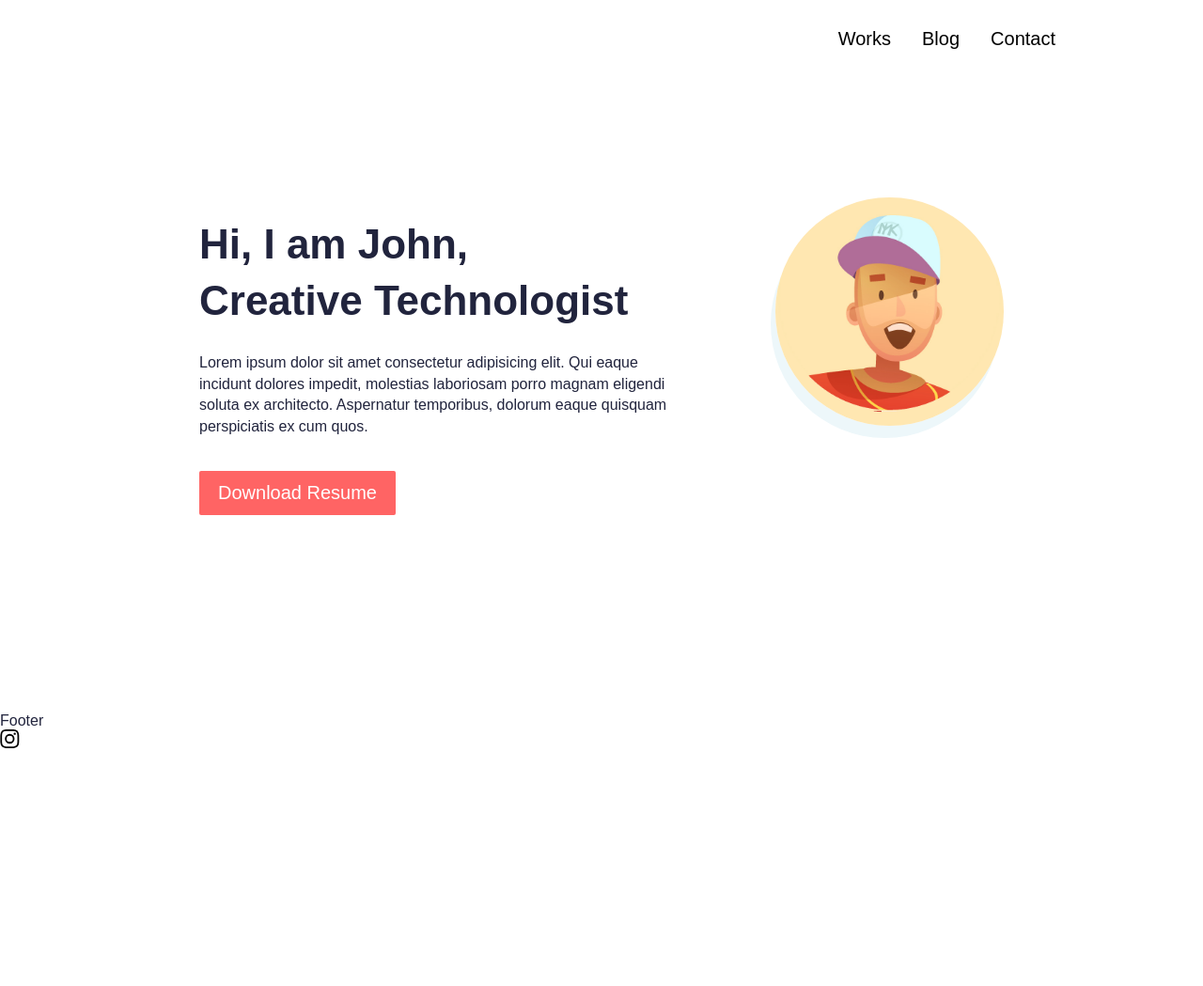
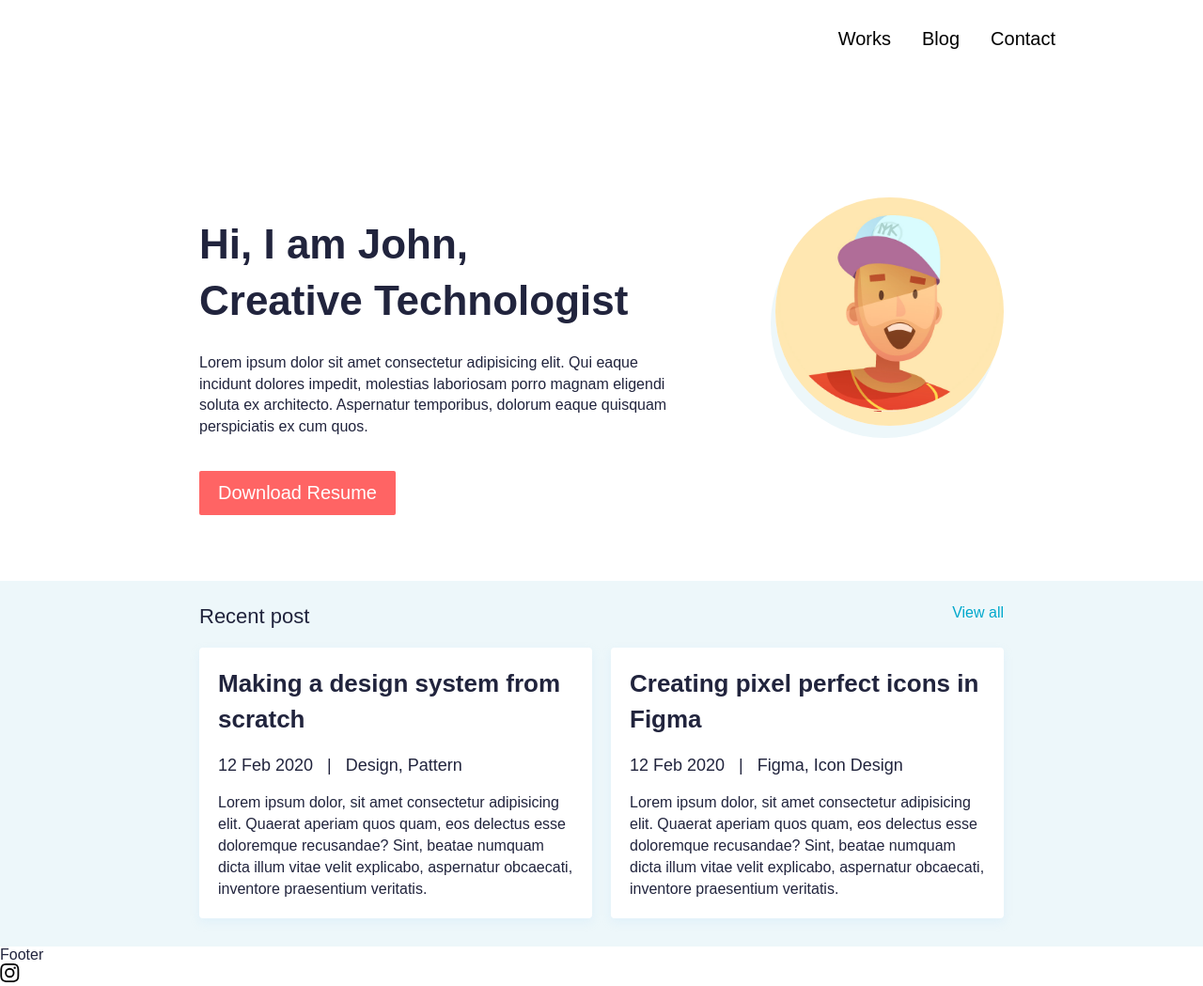
Before and after one commit to cryoweb/site-portfolio-blog, a plain HTML site: page index.html in a window 1280 px wide. Shown: the whole page at 94% size. Before the commit the page ends 800 px from the top, so only its background shows below. Drawn offline with Linux system fonts and the light colour scheme.

Commit message:
added recent-posts section

```diff
--- a/index.html
+++ b/index.html
@@ -28,6 +28,7 @@
       </div>
     </header>
     <main class="page">
+
       <section class="hello">
         <div class="hello__container _container">
           <div class="hello__content">
@@ -42,6 +43,38 @@
           </div>
         </div>
       </section>
+
+      <section class="recent-posts">
+        <div class="recent-posts__container _container">
+          <div class="recent-posts__header">
+            <div class="recent-posts__title title-posts">Recent post</div>
+            <a class="recent-posts__view-all" href="#">View all</a>
+          </div>
+          <div class="recent-posts__items">
+            <div class="recent-posts__column">
+              <article class="recent-posts__item recent-post">
+                <h2 class="recent-post__title"><a href="#">Making a design system from scratch</a></h2>
+                <div class="recent-post__info">12 Feb 2020 <span>|</span> <a href="#">Design</a>, <a href="#">Pattern</a></div>
+                <div class="recent-post__text text">
+                  Lorem ipsum dolor, sit amet consectetur adipisicing elit. Quaerat aperiam quos quam, eos delectus esse doloremque recusandae? Sint, beatae numquam dicta illum vitae velit explicabo, aspernatur obcaecati, inventore praesentium veritatis.
+                </div>
+              </article>
+            </div>
+            <div class="recent-posts__column">
+              <article class="recent-posts__item recent-post">
+                <h2 class="recent-post__title"><a href="#">Creating pixel perfect icons in Figma</a></h2>
+                <div class="recent-post__info">12 Feb 2020 <span>|</span> <a href="#">Figma</a>, <a href="#">Icon Design</a></div>
+                <div class="recent-post__text text">
+                  Lorem ipsum dolor, sit amet consectetur adipisicing elit. Quaerat aperiam quos quam, eos delectus esse doloremque
+                  recusandae? Sint, beatae numquam dicta illum vitae velit explicabo, aspernatur obcaecati, inventore praesentium
+                  veritatis.
+                </div>
+              </article>
+            </div>
+          </div>
+        </div>
+      </section>
+
     </main>
     <footer class="footer">Footer
       <ul class="footer__social-list">
--- a/main.scss
+++ b/main.scss
@@ -3,3 +3,4 @@
 
 @import "scss/header";
 @import "scss/hello";
+@import "scss/recent-posts";
--- a/scss/_base.scss
+++ b/scss/_base.scss
@@ -33,6 +33,12 @@ ul {
 
 svg:not(:root) {
   overflow: hidden;
+}
+
+a {
+  text-decoration: none;
+  color: inherit;
+  transition: color 0.3s ease;
 }
 
 .wrapper {
@@ -79,6 +85,15 @@ svg:not(:root) {
   line-height: 23 / 16 * 100%;
 }
 
+.title-posts {
+  font-size: 22px;
+
+  @media (max-width: $md3+px) {
+    text-align: center;
+    font-size: 18px;
+  }
+}
+
 .btn {
   display: inline-flex;
   align-items: center;
--- /dev/null
+++ b/scss/_recent-posts.scss
@@ -0,0 +1,99 @@
+.recent-posts {
+  padding: 25px 0 13px 0;
+  background: #edf7fa;
+
+  @media (max-width: $md3+px) {
+    padding: 25px 0 23px 0;
+  }
+}
+
+.recent-posts__container {
+}
+
+.recent-posts__header {
+  display: flex;
+  margin: 0 0 20px 0;
+}
+
+.recent-posts__title {
+  flex: 1 1 auto;
+  padding: 0 20px 0 0;
+}
+
+.recent-posts__view-all {
+  flex: 0 0 auto;
+  font-size: 16px;
+  font-weight: 23px;
+  color: #00a8cc;
+
+  @media (max-width: $md3+px) {
+    display: none;
+  }
+}
+.recent-posts__items {
+  margin: 0 -10px;
+
+  @media (min-width: $md3+px) {
+    display: flex;
+  }
+}
+
+.recent-posts__column {
+  flex: 0 1 50%;
+  padding: 0 10px;
+  margin: 0 0 17px 0;
+}
+
+.recent-posts__item {
+}
+
+.recent-post {
+  height: 100%;
+  padding: 20px;
+  background-color: #fff;
+  border-radius: 4px;
+  box-shadow: 0 4px 10px rgba(187, 225, 250, 0.25);
+}
+
+.recent-post__title {
+  margin: 0 0 17px 0;
+  font-size: 26px;
+  font-weight: 700;
+  line-height: 38 / 26 * 100%;
+
+  a {
+    display: inline-block;
+
+    &:hover {
+      color: $colorAccent;
+    }
+  }
+
+  @media (max-width: $md3+px) {
+    font-size: 22px;
+  }
+}
+
+.recent-post__info {
+  margin: 0 0 15px 0;
+  font-size: 18px;
+  line-height: 26 / 18 * 100%;
+
+  a {
+    &:hover {
+      text-decoration: underline;
+      color: $colorAccent;
+    }
+  }
+
+  span {
+    margin: 0 10px;
+  }
+
+  @media (max-width: $md3+px) {
+    font-size: 16px;
+  }
+}
+
+.recent-post__text {
+}
```
Also changed, not shown: css/main.css, css/main.min.css, 2 other files.
